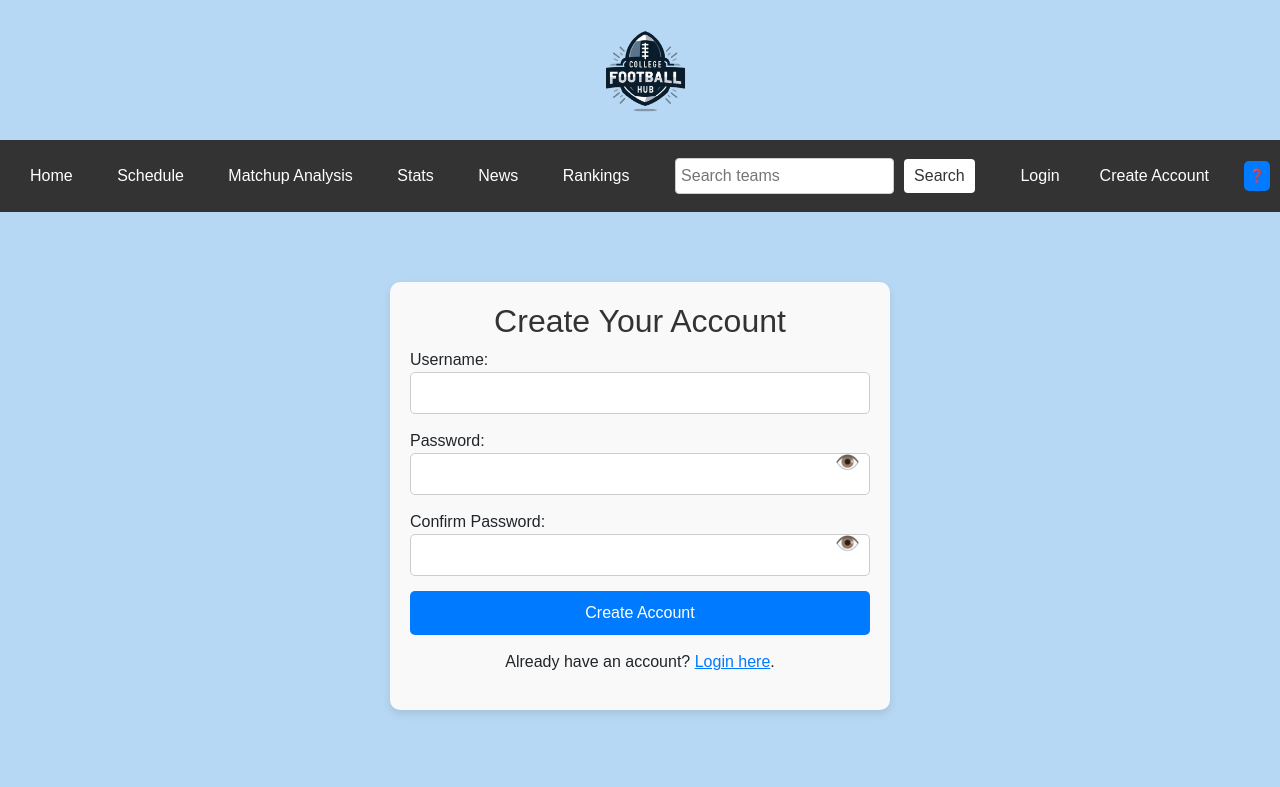
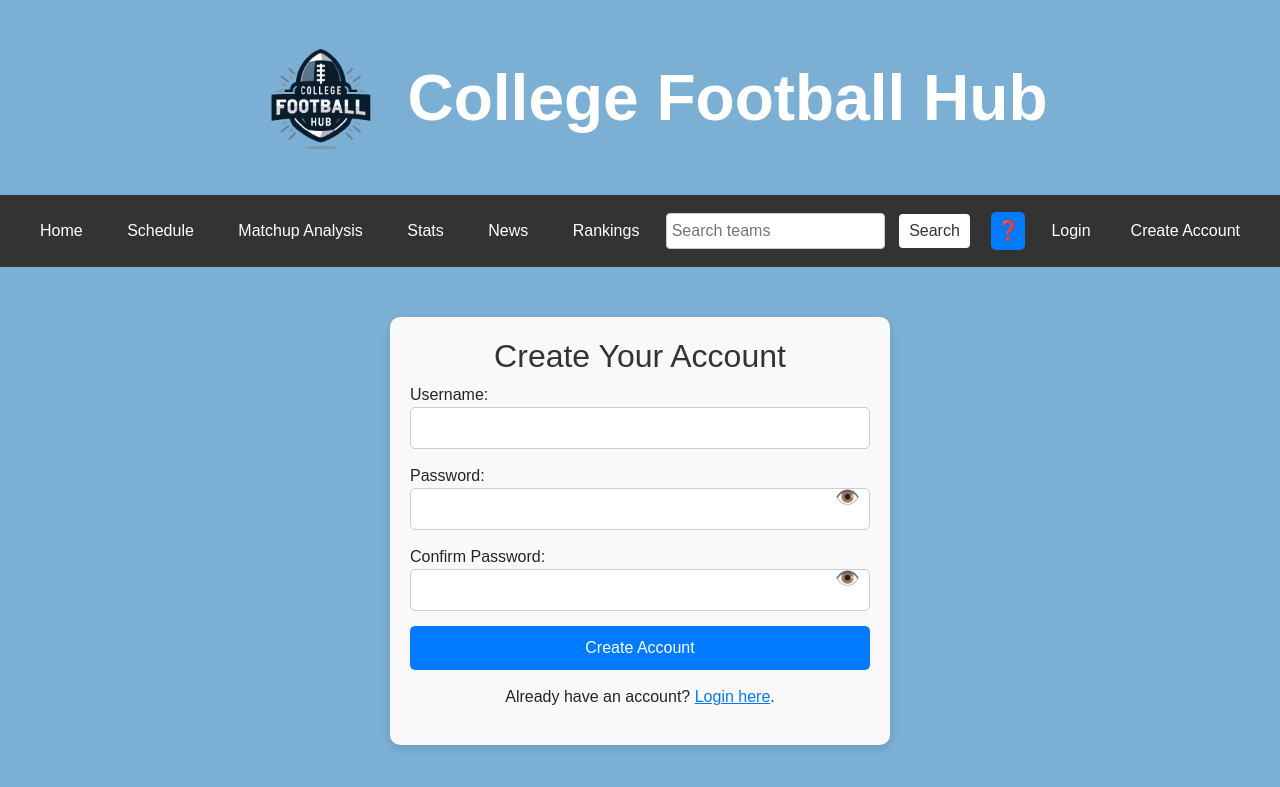
Before and after one commit to blainesea/CFBHub-Personal, a Flask app: page /create_account in a window 1280 px wide. Shown: the top 787 px of the page. Run offline with Flask 3, Linux system fonts and the light colour scheme.

Commit message:
cosmetic changes with header

```diff
--- a/templates/base.html
+++ b/templates/base.html
@@ -8,25 +8,66 @@
     <title>{% block title %}College Football Hub{% endblock %}</title>
     <style>
         body {
-            background-color: #66ade878;
+            background-color: #7BAFD4;
             font-family: Arial, sans-serif;
         }
+
+        .header {
+            display: flex;
+            justify-content: center;
+            align-items: center;
+            background-color: #7BAFD4;
+            padding: 10px 0;
+            margin: 0;
+        }
+
+        .header-brand {
+            display: flex;
+            align-items: center;
+        }
+
+        .logo {
+            height: 175px;
+            margin: 0;
+        }
+
+        .header-title {
+            color: white;
+            font-size: 4rem;
+            font-weight: bold;
+            margin: 0;
+        }
+
+
         .navbar {
             display: flex;
             background-color: #333;
             justify-content: space-between;
-            padding: 10px;
+            padding: 10px 20px;
+            align-items: center;
         }
+
+        .navbar-brand {
+            display: flex;
+            align-items: center;
+        }
+
+        .navbar-brand img {
+            height: 100px;
+            margin-right: 10px;
+        }
+
         .navbar a {
             color: white;
             padding: 14px 20px;
             text-decoration: none;
-            text-align: center;
         }
+
         .navbar a:hover {
             background-color: #ddd;
             color: black;
         }
+
         .search-bar {
             display: flex;
             align-items: center;
@@ -52,7 +93,6 @@
             background-color: #ddd;
         }
 
-        /* Dropdown styling */
         .dropdown {
             position: relative;
             display: inline-block;
@@ -62,60 +102,30 @@
             display: none;
             position: absolute;
             background-color: white;
-            box-shadow: 0px 8px 16px 0px rgba(0, 0, 0, 0.2);
+            box-shadow: 0px 8px 16px rgba(0, 0, 0, 0.2);
             z-index: 1;
-            margin-top: 10px;
-            padding: 0;
-            border: 1px solid #ccc;
         }
 
-        .dropdown-content a {
-            color: black;
-            padding: 12px 16px;
-            text-decoration: none;
-            display: block;
-        }
-
-        .dropdown-content a:hover {
-            background-color: #ddd;
+        .dropdown-content p {
+            padding: 10px;
+            margin: 0;
+            border-bottom: 1px solid #eee;
         }
 
         .dropdown:hover .dropdown-content {
             display: block;
         }
-
-        .dropdown-content {
-            left: 0;
-            width: 200px;
-        }
-
-        .content {
-            padding: 20px;
-        }
-        .bg-primary {
-            background-color: #123da9d6 !important;
-        }
-
     </style>
 </head>
 <body>
     <div class="header">
-        <img src="{{ url_for('static', filename='images/cfbhub.png') }}" alt="Profile Photo" class="logo">
+        <div class="header-brand">
+            <img src="{{ url_for('static', filename='images/cfbhub.png') }}" alt="Logo" class="logo">
+            <span class="header-title">College Football Hub</span>
         </div>
-    <style>
-        .header {
-            display: flex;
-            justify-content: center;
-            align-items: center;
-            text-align: center;
-        }
-        .logo {
-            width: 140px;
-            height: auto;
-            margin-left: 10px;
-        }
-    </style>
-    <div class="navbar">
+    </div>
+
+    <nav class="navbar">
         <div>
             <a href="{{ url_for('home') }}">Home</a>
             <a href="{{ url_for('schedule') }}">Schedule</a>
@@ -130,30 +140,14 @@
                 </div>
             </div>
         </div>
-
         <div class="search-bar">
-            <form action="{{ url_for('search') }}" method="get" style="display: flex; align-items: center;">
-                <input
-                    type="text"
-                    name="search_query"
-                    placeholder="Search teams"
-                >
+            <form action="{{ url_for('search') }}" method="get">
+                <input type="text" name="search_query" placeholder="Search teams">
                 <button type="submit">Search</button>
             </form>
         </div>
-
-        <div style="display: flex; align-items: center; justify-content: flex-end;">
-            {% if 'username' not in session %}
-                <a href="{{ url_for('login') }}">Login</a>
-                <a href="{{ url_for('create_account') }}">Create Account</a>
-            {% else %}
-                <a href="{{ url_for('settings') }}">Settings</a>
-                <a href="{{ url_for('logout') }}">Logout</a>
-            {% endif %}
-
-            <!-- User Manual Dropdown -->
         <div class="dropdown" style="margin-left: 15px; position: relative;">
-                <a href="#" class="btn btn-light" style="font-size: 0.8em; padding: 5px;">❓</a>
+            <a href="#" class="btn btn-light" style="font-size: 1.2em; padding: 5px;">❓</a>
             <div class="dropdown-content"
                 style="
                     position: absolute;
@@ -176,17 +170,21 @@
                 <p><strong>Search:</strong> Search bar - search for teams to see their schedule, roster, and roster info</p>
             </div>
         </div>
+        <div style="display: flex; align-items: center;">
+            {% if 'username' not in session %}
+                <a href="{{ url_for('login') }}">Login</a>
+                <a href="{{ url_for('create_account') }}">Create Account</a>
+            {% else %}
+                <a href="{{ url_for('settings') }}">Settings</a>
+                <a href="{{ url_for('logout') }}">Logout</a>
+            {% endif %}
         </div>
-    </div>
-
-
-
-
+    </nav>
 
     <section class="content">
         {% block content %}
         {% endblock %}
     </section>
+</body>
 
-</body>
 </html>
```
Also changed, not shown: instance/football_hub.db. Lines whose indentation alone changed are shown as unchanged.
